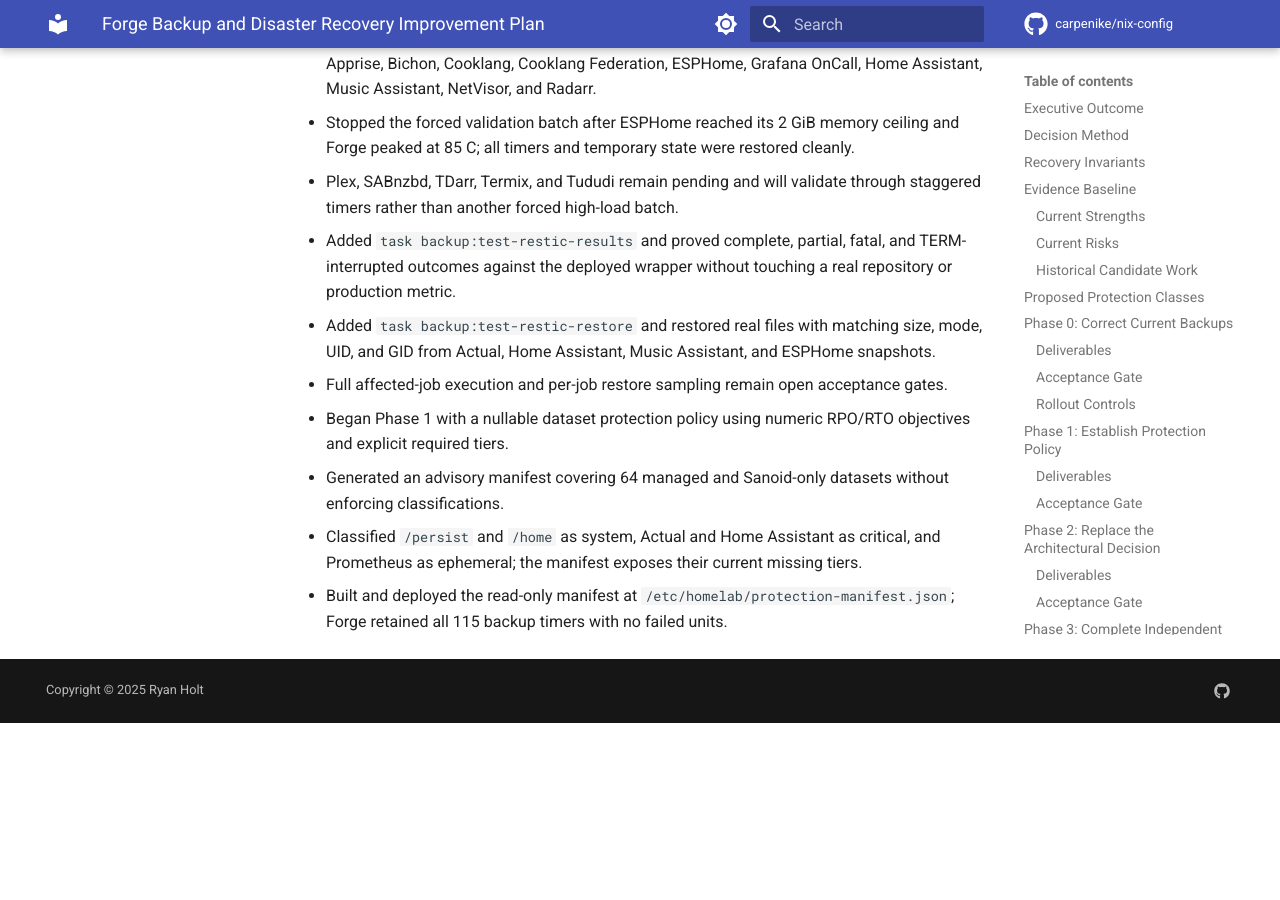
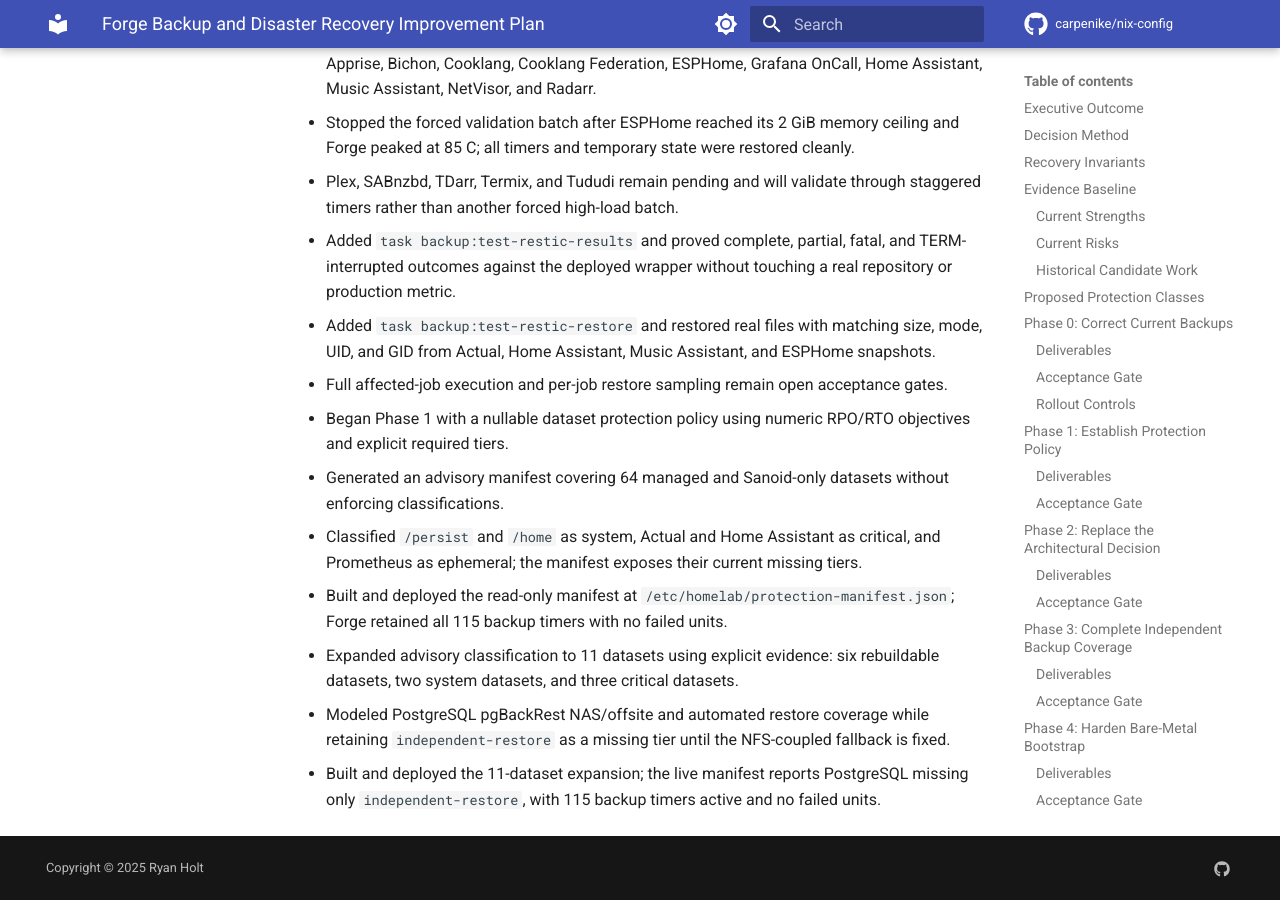
Before and after one commit to carpenike/nix-config, an MkDocs documentation site: the page built from docs/analysis/forge-backup-recovery-improvement-plan.md, in a window 1280 px wide and 900 px high, scrolled down 12733 px. Built offline with MkDocs 1.6.1 and Material for MkDocs 9.7.7, drawn with Linux system fonts in a browser that asks for light colours; comment, search, counter and statistics services are not loaded; before the commit the page ends 13456 px from its top, so only the background shows below that.

Commit message:
feat(backup): expand dataset protection policies

```diff
--- a/docs/analysis/forge-backup-recovery-improvement-plan.md
+++ b/docs/analysis/forge-backup-recovery-improvement-plan.md
@@ -141,7 +141,7 @@
 - [x] Add a shared protection type through `mylib.types`.
 - [x] Generate `/etc/homelab/protection-manifest.json` from evaluated configuration.
 - [ ] Add assertions for unclassified datasets and missing required protection tiers.
-- [ ] Add explicit mechanism exceptions, such as PostgreSQL using pgBackRest.
+- [x] Add explicit mechanism exceptions, such as PostgreSQL using pgBackRest.
 - [ ] Generate backup, replication, preseed, monitoring, and status tooling from the same manifest.
 - [ ] Correct nested contribution gaps such as Beszel.
 
@@ -390,3 +390,6 @@
 - Generated an advisory manifest covering 64 managed and Sanoid-only datasets without enforcing classifications.
 - Classified `/persist` and `/home` as system, Actual and Home Assistant as critical, and Prometheus as ephemeral; the manifest exposes their current missing tiers.
 - Built and deployed the read-only manifest at `/etc/homelab/protection-manifest.json`; Forge retained all 115 backup timers with no failed units.
+- Expanded advisory classification to 11 datasets using explicit evidence: six rebuildable datasets, two system datasets, and three critical datasets.
+- Modeled PostgreSQL pgBackRest NAS/offsite and automated restore coverage while retaining `independent-restore` as a missing tier until the NFS-coupled fallback is fixed.
+- Built and deployed the 11-dataset expansion; the live manifest reports PostgreSQL missing only `independent-restore`, with 115 backup timers active and no failed units.
```
Also changed, not shown: 8 other files.
